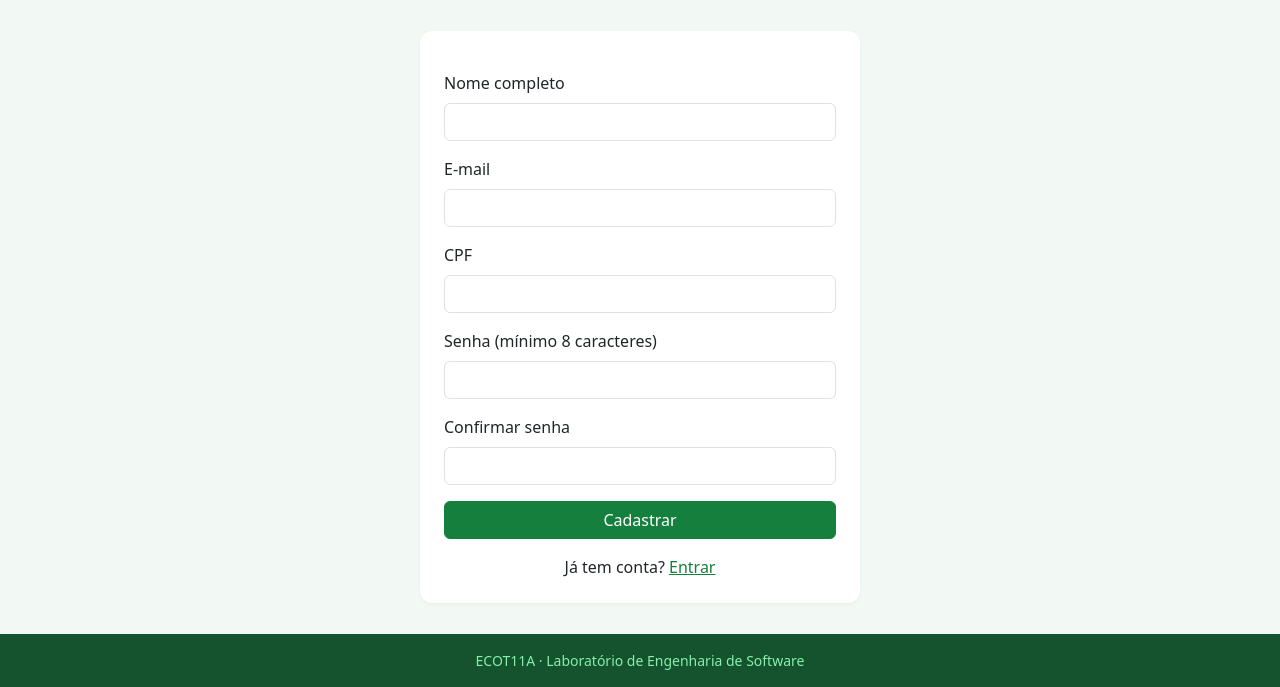
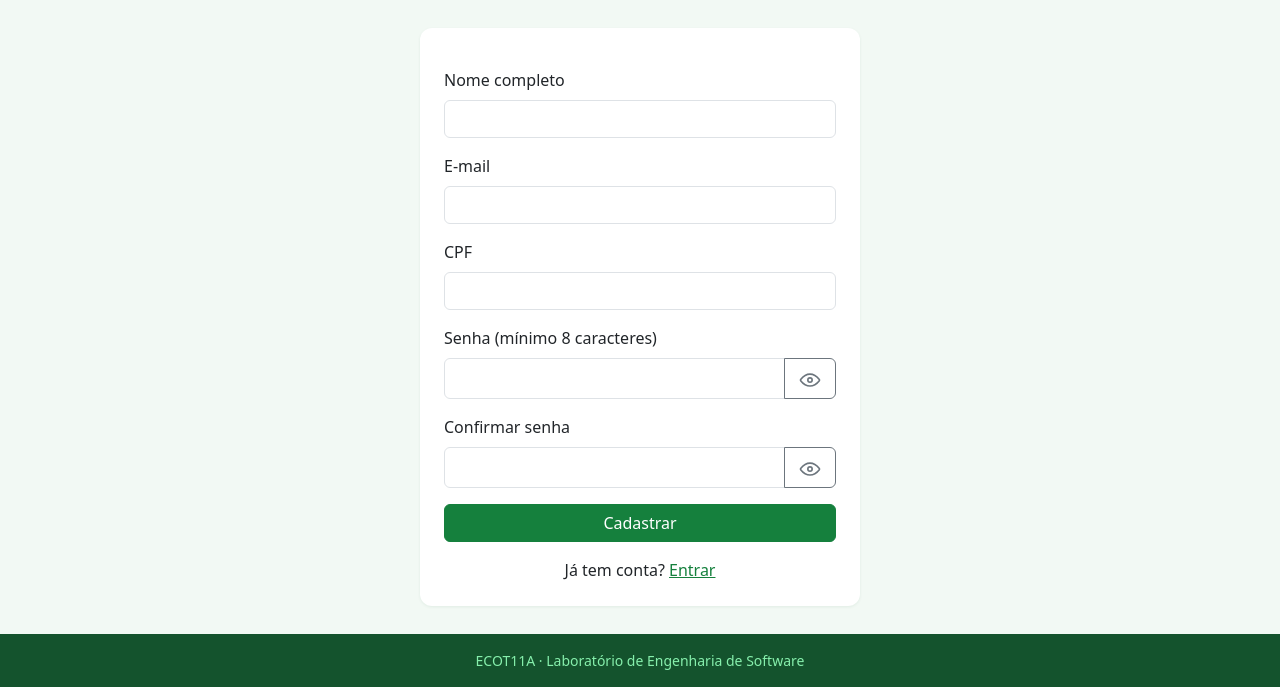
Before and after one commit to melfioree/SchedulingSystem, a Node server app: template app/views/cadastro.ejs in a window 1280 px wide. Shown: the part 113-800 px from the top of the page. Run offline with Node 20, Linux system fonts and the light colour scheme; the template is opened without the code that fills it, so the values that code supplies are empty; some libraries are stand-ins or nearby versions.

Commit message:
feat: adiciona botao de mostrar senha nos campos de senha

```diff
--- a/app/views/cadastro.ejs
+++ b/app/views/cadastro.ejs
@@ -7,33 +7,33 @@
     <div class="alert alert-danger" role="alert"><%= erro %></div>
   <% } %>
 
-  <form method="post" action="<%= acao%>"">
+  <form method="post" action="<%= acao %>">
     <%if (pedirCodigo) {%>
-      <p>
-        <label class="form-label" for="codigo">Código de convite</label><br>
-        <input class="form-control" type="password" id="codigo" name="codigo" required>
-      </p>
+      <div class="mb-3">
+        <label class="form-label d-block" for="codigo">Código de convite</label>
+        <%- include('partials/campoSenha', { id: 'codigo', nome: 'codigo' }) %>
+      </div>
     <% } %>
-    <p>
-      <label class="form-label" for="nome">Nome completo</label><br>
+    <div class="mb-3">
+      <label class="form-label" for="nome">Nome completo</label>
       <input class="form-control" type="text" id="nome" name="nome" value="<%= valores.nome || '' %>" required>
-    </p>
-    <p>
-      <label class="form-label" for="email">E-mail</label><br>
+    </div>
+    <div class="mb-3">
+      <label class="form-label" for="email">E-mail</label>
       <input class="form-control" type="email" id="email" name="email" value="<%= valores.email || '' %>" required>
-    </p>
-    <p>
-      <label class="form-label" for="cpf">CPF</label><br>
+    </div>
+    <div class="mb-3">
+      <label class="form-label" for="cpf">CPF</label>
       <input class="form-control" type="text" id="cpf" name="cpf" value="<%= valores.cpf || '' %>" required>
-    </p>
-    <p>
-      <label class="form-label" for="senha">Senha (mínimo 8 caracteres)</label><br>
-      <input class="form-control" type="password" id="senha" name="senha" required>
-    </p>
-    <p>
-      <label class="form-label" for="confirmarSenha">Confirmar senha</label><br>
-      <input class="form-control" type="password" id="confirmarSenha" name="confirmarSenha" required>
-    </p>
+    </div>
+    <div class="mb-3">
+      <label class="form-label d-block" for="senha">Senha (mínimo 8 caracteres)</label>
+      <%- include('partials/campoSenha', { id: 'senha', nome: 'senha', autocomplete: 'new-password' }) %>
+    </div>
+    <div class="mb-3">
+      <label class="form-label d-block" for="confirmarSenha">Confirmar senha</label>
+      <%- include('partials/campoSenha', { id: 'confirmarSenha', nome: 'confirmarSenha', autocomplete: 'new-password' }) %>
+    </div>
     <button class="btn btn-success w-100" type="submit">Cadastrar</button>
   </form>
 
--- /dev/null
+++ b/app/views/partials/campoSenha.ejs
@@ -0,0 +1,14 @@
+<div class="input-group">
+  <input class="form-control" type="password" id="<%= id %>"<% if (locals.nome) { %> name="<%= nome %>"<% } %> autocomplete="<%= locals.autocomplete || 'off' %>"<% if (locals.placeholder) { %> placeholder="<%= placeholder %>"<% } %><% if (locals.obrigatorio !== false) { %> required<% } %>>
+  <button class="btn btn-outline-secondary mostrar-senha" type="button" data-alvo="<%= id %>" aria-label="Mostrar senha" aria-pressed="false">
+    <svg class="olho" xmlns="http://www.w3.org/2000/svg" width="26" height="26" viewBox="0 0 24 24" fill="none" stroke="currentColor" stroke-width="1.5" stroke-linejoin="round" aria-hidden="true">
+      <circle cx="12" cy="13" r="2"/>
+      <path stroke-linecap="round" d="M12 7.5C7.69517 7.5 4.47617 11.0833 3.39473 12.4653C3.14595 12.7832 3.14595 13.2168 3.39473 13.5347C4.47617 14.9167 7.69517 18.5 12 18.5C16.3048 18.5 19.5238 14.9167 20.6053 13.5347C20.8541 13.2168 20.8541 12.7832 20.6053 12.4653C19.5238 11.0833 16.3048 7.5 12 7.5Z"/>
+    </svg>
+    <svg class="olho-cortado d-none" xmlns="http://www.w3.org/2000/svg" width="26" height="26" viewBox="0 0 24 24" fill="none" stroke="currentColor" stroke-width="1.5" stroke-linejoin="round" aria-hidden="true">
+      <circle cx="12" cy="13" r="2"/>
+      <path stroke-linecap="round" d="M12 7.5C7.69517 7.5 4.47617 11.0833 3.39473 12.4653C3.14595 12.7832 3.14595 13.2168 3.39473 13.5347C4.47617 14.9167 7.69517 18.5 12 18.5C16.3048 18.5 19.5238 14.9167 20.6053 13.5347C20.8541 13.2168 20.8541 12.7832 20.6053 12.4653C19.5238 11.0833 16.3048 7.5 12 7.5Z"/>
+      <path stroke-linecap="round" d="M4 5L20 21"/>
+    </svg>
+  </button>
+</div>
--- a/app/views/partials/rodape.ejs
+++ b/app/views/partials/rodape.ejs
@@ -7,5 +7,22 @@
 </footer>
 
 <script src="/bootstrap/js/bootstrap.bundle.min.js"></script>
+<script>
+  document.addEventListener('click', function (evento) {
+    var botao = evento.target.closest('.mostrar-senha');
+    if (!botao) return;
+    var campo = document.getElementById(botao.dataset.alvo);
+    var visivel = campo.type === 'password';
+    campo.type = visivel ? 'text' : 'password';
+    botao.setAttribute('aria-pressed', visivel);
+    botao.setAttribute('aria-label', visivel ? 'Ocultar senha' : 'Mostrar senha');
+    botao.querySelector('.olho').classList.toggle('d-none', visivel);
+    botao.querySelector('.olho-cortado').classList.toggle('d-none', !visivel);
+  });
+
+  document.addEventListener('hidden.bs.modal', function (evento) {
+    evento.target.querySelectorAll('.mostrar-senha[aria-pressed="true"]').forEach(function (botao) { botao.click(); });
+  });
+</script>
 </body>
 </html>
```
Also changed, not shown: app/views/login.ejs (+9 -9 lines).
